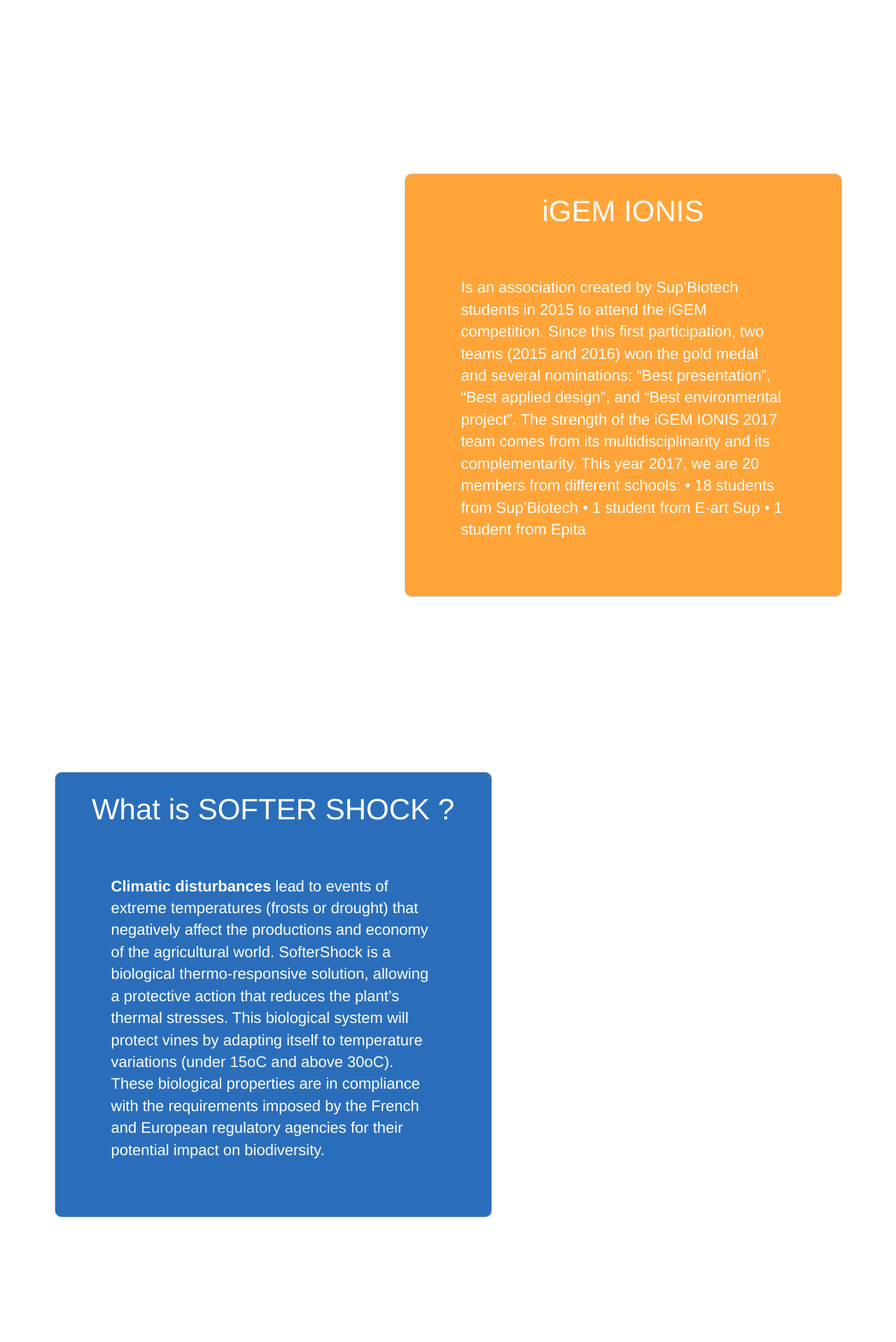
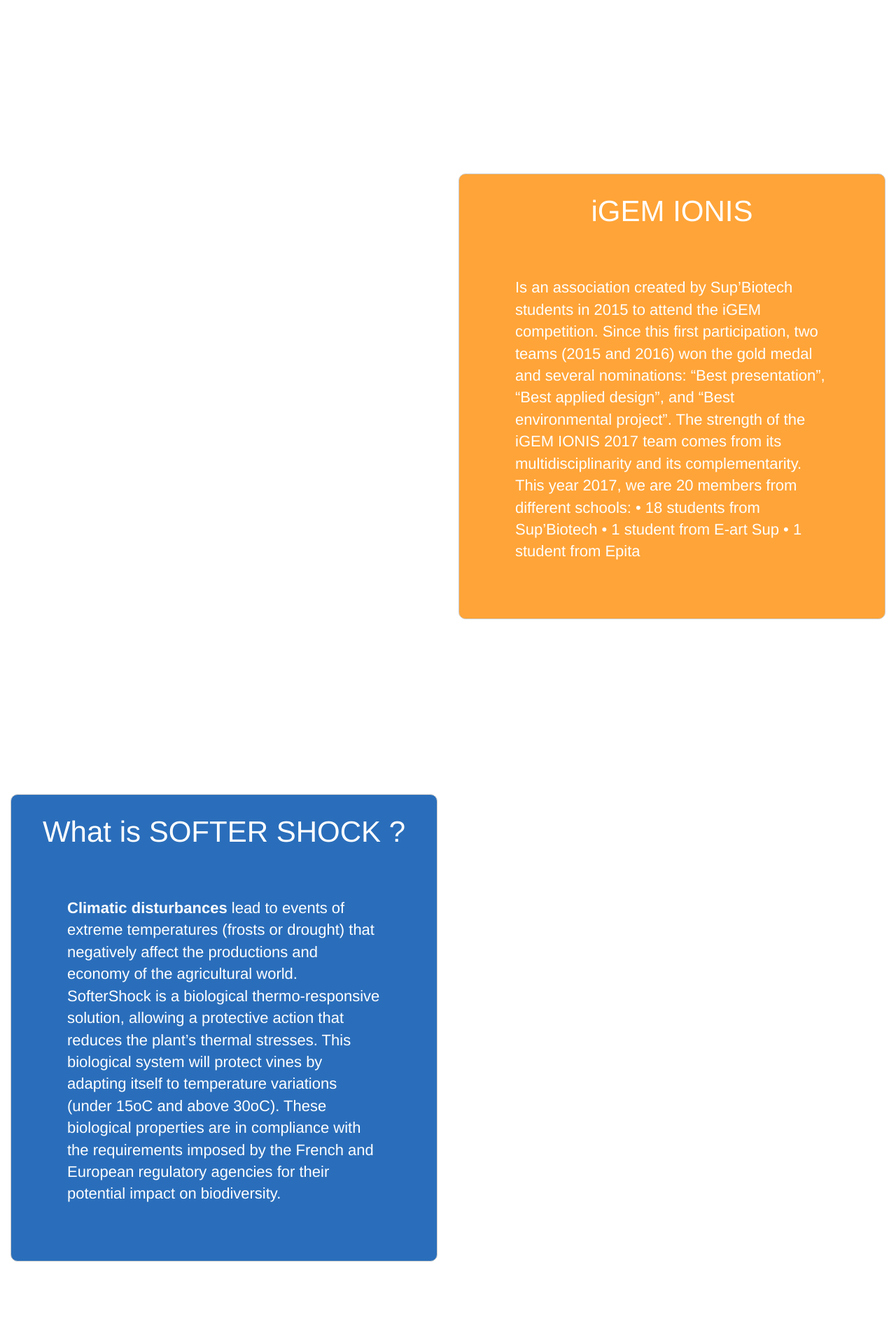
Before and after one commit to MrHugo/map-softer-shock, a PHP site: page / in a window 1280 px wide. Shown: the part 700-2618 px from the top of the page at 70% size. Run offline with PHP 8.4, Linux system fonts and the light colour scheme.

Commit message:
refomat gobal page structure into bootstrap col

```diff
--- a/css/style.css
+++ b/css/style.css
@@ -3,10 +3,11 @@
 #bubble-first {
   margin: 20% auto;
   background-color: #2a6ebb;
+  width: 50%;
 }
 
 .bubble-pop {
-	width: 50%;
+  width: 100%;
 	height: auto;
   margin-bottom: 250px;
   padding: 10px 20px;
@@ -25,12 +26,10 @@
 }
 
 .bubble-left {
-  margin-left: 5%;
   background-color: #2a6ebb;
 }
 
 .bubble-right {
-  margin-left: 45%;
   background-color: #ffa438;
 }
 
--- a/index.html
+++ b/index.html
@@ -23,6 +23,13 @@
             </p>
           </div>
         </div>
+      </div>
+      <div class="col-md-12">
+        <div class="row">
+          <div class="col-md-6">
+
+          </div>
+          <div class="col-md-6">
             <div class="bubble-pop bubble-right" data-aos="zoom-in" data-aos-offset="0" data-aos-easing="ease-in-sine" data-aos-duration="600">
               <h2>iGEM IONIS</h2>
               <div class="bubble-text">
@@ -39,6 +46,12 @@
                 </p>
               </div>
             </div>
+          </div>
+        </div>
+      </div>
+      <div class="col-md-12">
+        <div class="row">
+          <div class="col-md-6">
             <div class="bubble-pop bubble-left" data-aos="zoom-in" data-aos-offset="0" data-aos-easing="ease-in-sine" data-aos-duration="600">
               <h2>What is SOFTER SHOCK ?</h2>
               <div class="bubble-text">
@@ -53,6 +66,18 @@
                 </p>
               </div>
             </div>
+          </div>
+          <div class="col-md-6">
+
+          </div>
+        </div>
+      </div>
+      <div class="col-md-12">
+        <div class="row">
+          <div class="col-md-6">
+
+          </div>
+          <div class="col-md-6">
             <div class="bubble-pop bubble-right" data-aos="zoom-in" data-aos-offset="0" data-aos-easing="ease-in-sine" data-aos-duration="600">
               <h2>What is Human Practises</h2>
               <div class="bubble-text">
@@ -65,6 +90,12 @@
                 </p>
               </div>
             </div>
+          </div>
+        </div>
+      </div>
+      <div class="col-md-12">
+        <div class="row">
+          <div class="col-md-6">
             <div class="bubble-pop bubble-left" data-aos="zoom-in" data-aos-offset="0" data-aos-easing="ease-in-sine" data-aos-duration="600">
               <h2>Why is the map so important to us ?</h2>
               <div class="bubble-text">
@@ -82,7 +113,15 @@
                 </p>
               </div>
             </div>
+          </div>
+          <div class="col-md-6">
 
+          </div>
+        </div>
+      </div>
+    </div>
+
+    <div class="col-md-12">
       <h2>Map</h2>
       <div class="map-container"></div>
 
@@ -115,8 +154,6 @@
           <h3>Please select a country on the map</h3>
         </div>
       </div>
-
-      </div>
     </div>
   </div>
 </body>
```
Lines whose indentation alone changed are shown as unchanged.
